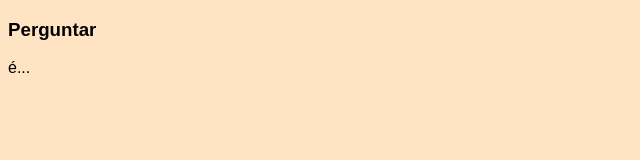
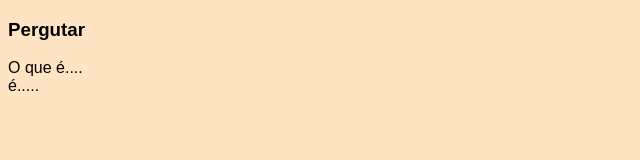
Before and after one commit to lauracardosorobel/Em.sala, a plain HTML site: page index.html in a window 1280 px wide. Shown: the full height of the page, 0-640 px from the left. Drawn offline with Linux system fonts and the light colour scheme.

Commit message:
Update index.html

```diff
--- a/index.html
+++ b/index.html
@@ -3,17 +3,19 @@
 <head>
     <meta charset="UTF-8">
     <meta name="viewport" content="width=device-width, initial-scale=1.0">
-    <title>perguntas</title>
+    <title>Perguntas</title>
     <link rel="stylesheet" href="style.css">
 </head>
 <body>
     <main>
         <section id="container">
-            <article class="cartao">
-                <div class="cartao-conteudo">
-                    <h3>Perguntar</h3>
-                    <div class="cartrao-conteudo-resposta">
-                        é...
+            <article class="cartão">
+                <div class="cartão-conteúdo">
+                    <h3>Pergutar</h3>
+                    <div class="cartão-conteúdo-pergunta">
+                        O que é....
+                        <div class="cartão-conteúdo-resposta">
+                            é.....
                     </div>
                 </div>
             </article>
```
